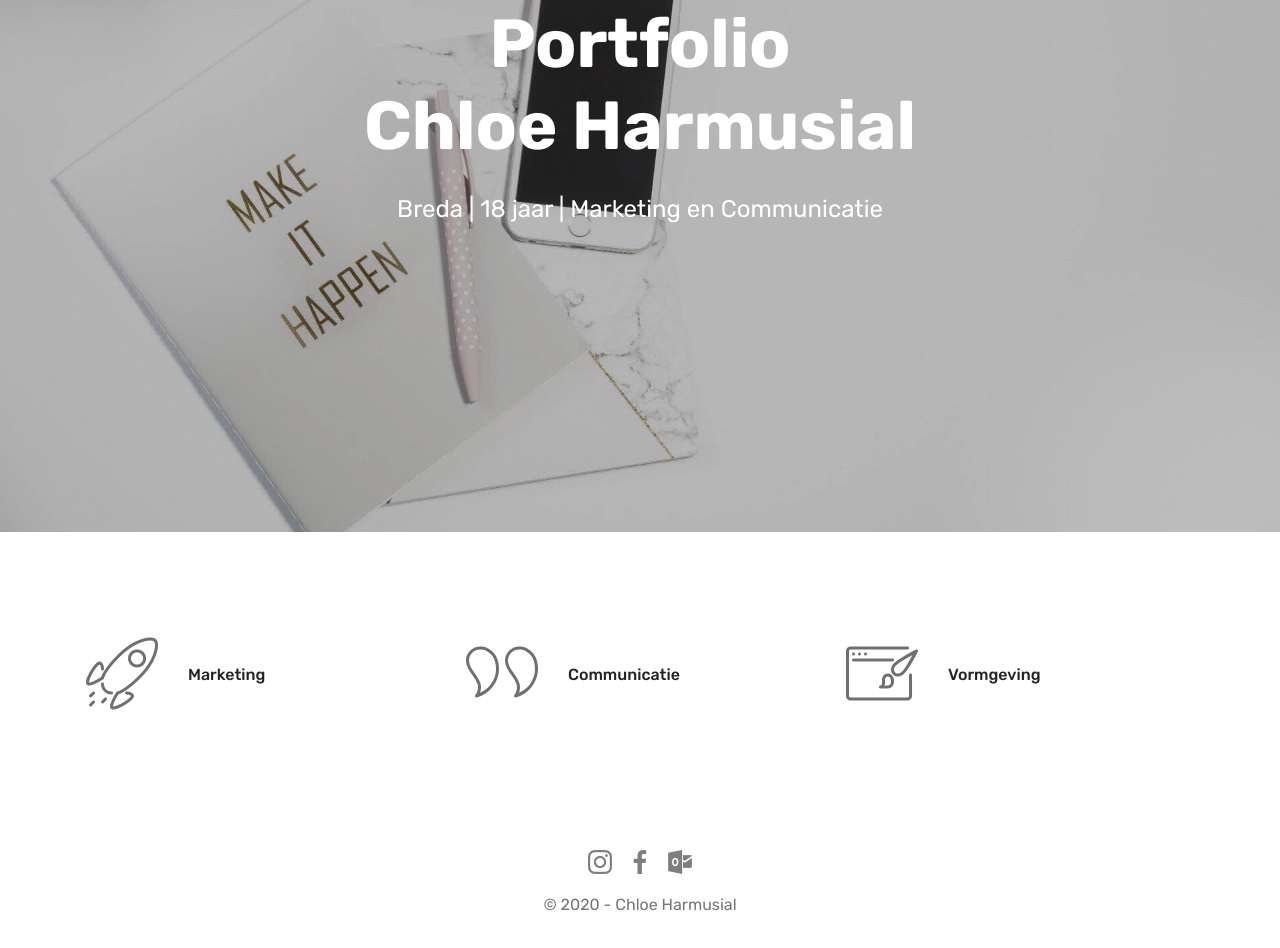
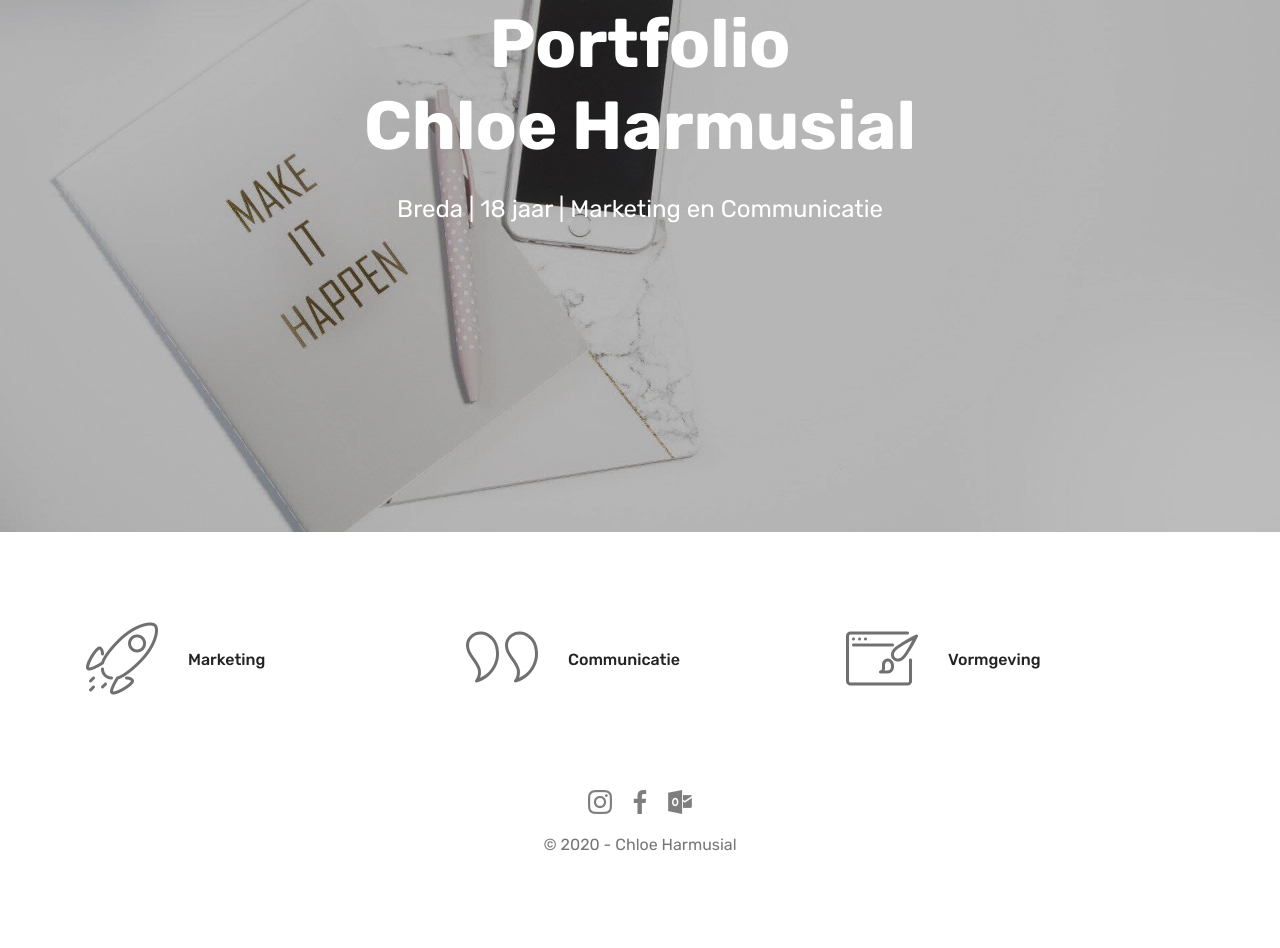
Before and after one commit to chloeharmusial/chloeharmusial.github.io, a plain HTML site: page home.html in a window 1280 px wide. Shown: the part 268-1216 px from the top of the page. After the commit the page ends 1156 px from the top, so only its background shows below. Drawn offline with Linux system fonts and the light colour scheme; files whose address does not match are found by name.

```diff
--- a/assets/mobirise/css/mbr-additional.css
+++ b/assets/mobirise/css/mbr-additional.css
@@ -1393,8 +1393,8 @@
   text-align: center;
 }
 .cid-s5uyF9jfSC {
-  padding-top: 90px;
-  padding-bottom: 75px;
+  padding-top: 75px;
+  padding-bottom: 45px;
   background-color: #ffffff;
 }
 .cid-s5uyF9jfSC h4 {
@@ -1834,7 +1834,7 @@
   color: #767676 !important;
 }
 .cid-s5tfyvP9Wt {
-  padding-top: 30px;
+  padding-top: 15px;
   padding-bottom: 30px;
   background-color: #ffffff;
 }
--- a/home.html
+++ b/home.html
@@ -55,7 +55,7 @@
     </nav>
 </section>
 
-<section class="engine"><a href="https://mobirise.info/z">best free website templates</a></section><section class="header6 cid-s5sYW2G0Tz mbr-fullscreen mbr-parallax-background" id="header6-u">
+<section class="engine"><a href="https://mobirise.info/t">free amp templates</a></section><section class="header6 cid-s5sYW2G0Tz mbr-fullscreen mbr-parallax-background" id="header6-u">
 
 
 
```
Also changed, not shown: overmij.html (+1 -1 lines), school.html (+1 -1 lines), 1 other file.
